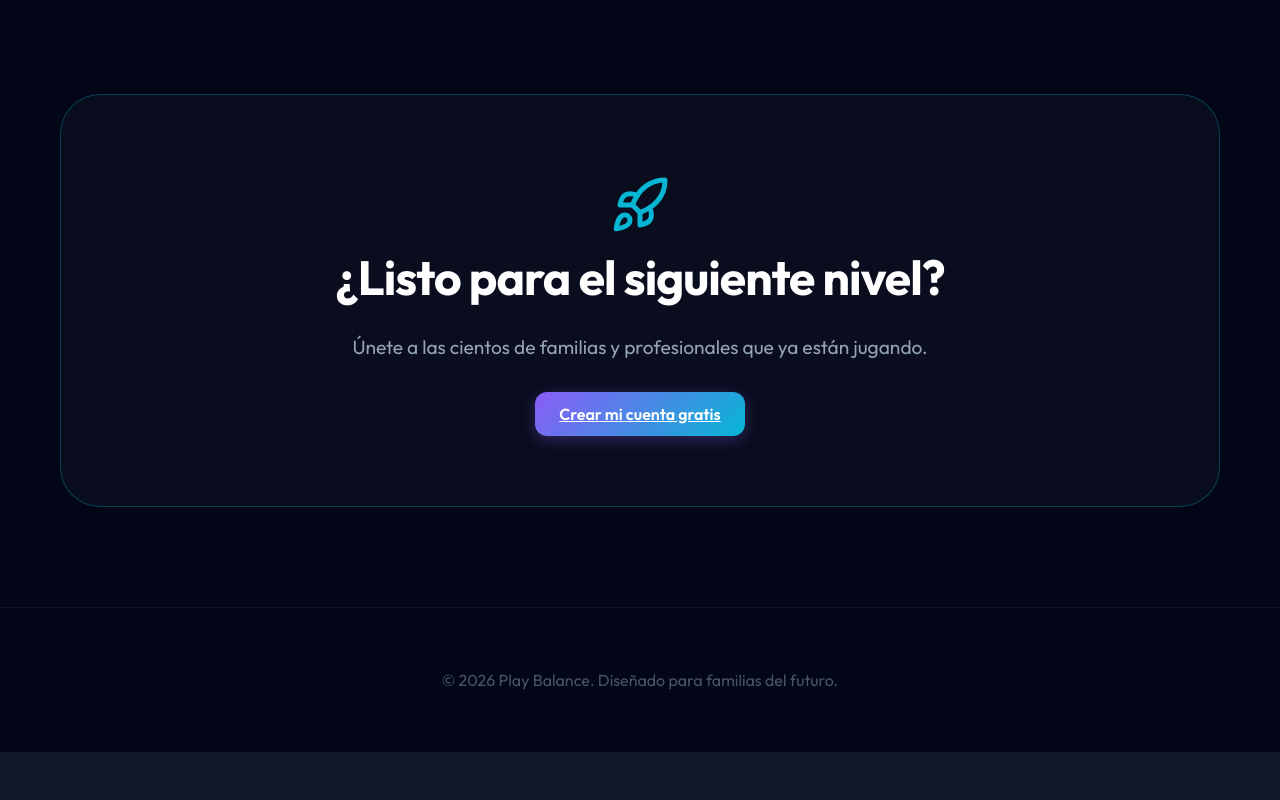
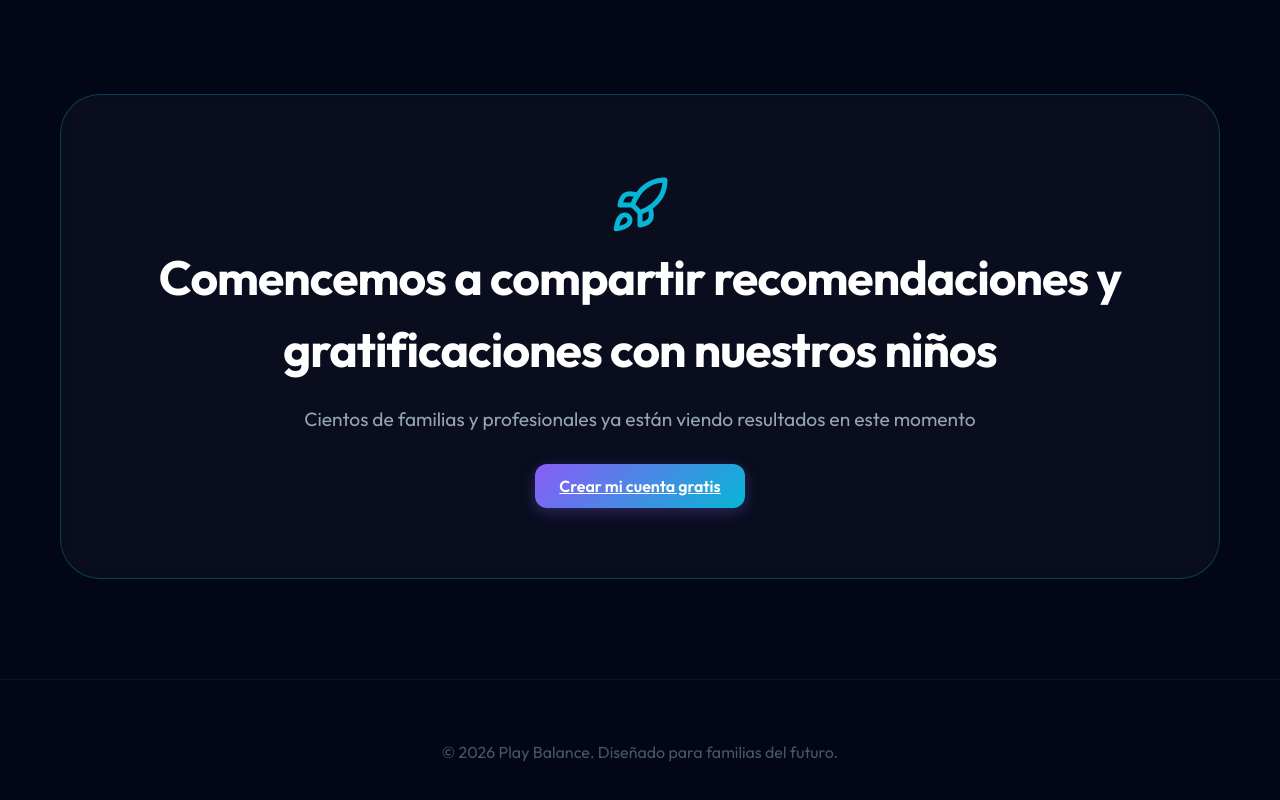
Before and after one commit to FernandoFerreyra11/play-balance-portfolio, a Next.js app: page / in a window 1280 px wide. Shown: the part 2418-3218 px from the top of the page. Before the commit the page ends 3170 px from the top, so only its background shows below. Built offline with nearby package versions, Linux system fonts and the light colour scheme; no server answers.

Commit message:
Copy: Actualizar textos de la seccion Call To Action final

```diff
--- a/src/components/LandingPage.tsx
+++ b/src/components/LandingPage.tsx
@@ -91,8 +91,8 @@ export function LandingPage() {
         <div className="container">
           <div className="glass cta-box">
             <Rocket size={60} color="#06b6d4" style={{ marginBottom: '30px', margin: '0 auto' }} />
-            <h2 className="cta-title">¿Listo para el siguiente nivel?</h2>
-            <p className="cta-desc">Únete a las cientos de familias y profesionales que ya están jugando.</p>
+            <h2 className="cta-title">Comencemos a compartir recomendaciones y gratificaciones con nuestros niños</h2>
+            <p className="cta-desc">Cientos de familias y profesionales ya están viendo resultados en este momento</p>
             <Link href="/register" className="btn-primary cta-btn">
               Crear mi cuenta gratis
             </Link>
```
